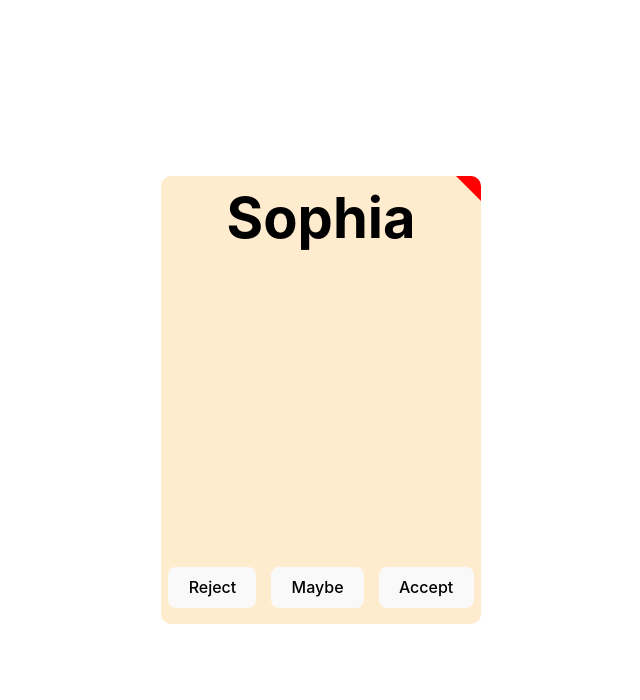
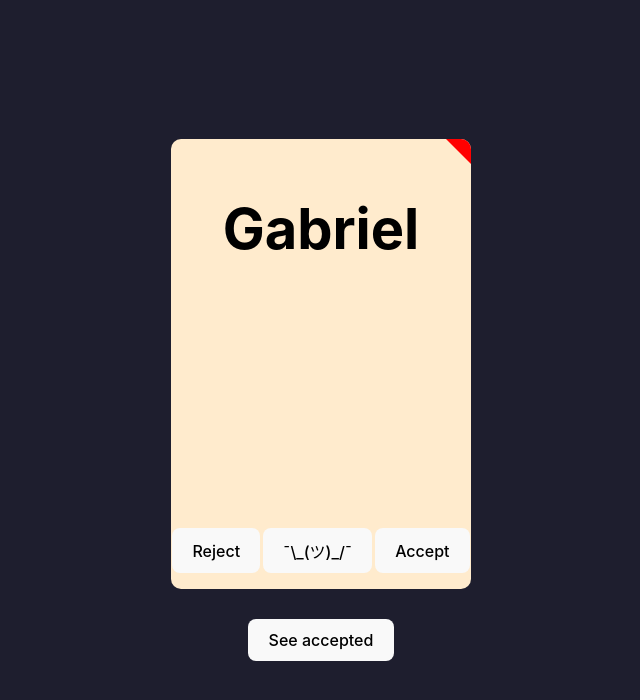
Before and after one commit to MDario123/react-name-selector-app, a React (Vite) app: page / in a window 1280 px wide. Shown: the top 700 px of the page, without its empty margins (319-959 px from the left). Built offline with nearby package versions, Linux system fonts and the light colour scheme.

Commit message:
progress

```diff
--- a/package.json
+++ b/package.json
@@ -10,6 +10,7 @@
     "preview": "vite preview"
   },
   "dependencies": {
+    "motion": "^11.13.1",
     "react": "^18.3.1",
     "react-dom": "^18.3.1"
   },
--- a/src/App.css
+++ b/src/App.css
@@ -1,31 +1,58 @@
-#root {
-  max-width: 1280px;
-  margin: 0 auto;
-  padding: 2rem;
-  text-align: center;
+body {
+  background-color: #1e1e2e;
+  justify-content: center;
+}
+
+.app {
+  height: 100%;
+  width: 100%;
+
+  .choose {
+    display: flex;
+    flex-direction: column;
+  }
+}
+
+.cardSlot {
+  max-height: 80vh;
+  height: 450px;
+
+  max-width: 80vw;
+  width: 300px;
+
+  align-self: center;
+  justify-self: center;
+  display: grid;
+
+  background-color: #181825;
+  border-radius: 10px;
+}
+
+.cardSlot>* {
+  grid-area: 1 / 1;
+}
+
+.viewChanger {
+  /* position: absolute; */
+
+  align-self: center;
+  margin-top: 30px;
 }
 
 .card {
-  height: 28rem;
-  width: 20rem;
+  height: 100%;
+  width: 100%;
+  border-radius: inherit;
+
   display: grid;
   transform-style: preserve-3d;
-
-  &.card--front {
-    animation: cardFlip 0.275s forwards linear;
-  }
-
-  &.card--back {
-    animation: cardUnFlip 0.275s forwards linear;
-  }
 
   .cornerIndicator {
     width: 0;
     height: 0;
     border-left: 25px solid transparent;
     border-top: 25px solid red;
-    border-top-right-radius: 10px;
-    backface-visibility: visible;
+    border-top-right-radius: inherit;
 
     justify-self: end;
     align-self: start;
@@ -41,17 +68,40 @@
   height: 100%;
   width: 100%;
   background-color: blanchedalmond;
+  border-radius: inherit;
+
   display: grid;
+
   backface-visibility: hidden;
 
-  border-radius: 10px;
-
   .name {
+    margin-top: 3rem;
     align-self: start;
     justify-self: center;
     font-size: 56px;
     font-weight: 700;
     color: black;
+  }
+
+  .cardButtons {
+    width: 100%;
+
+    align-self: end;
+    margin-bottom: 1rem;
+
+    display: flex;
+    flex: auto;
+    flex-direction: row;
+    justify-content: space-around;
+  }
+
+  .stamp {
+    height: 12rem;
+    width: 16rem;
+    visibility: hidden;
+    opacity: 0%;
+    align-self: center;
+    justify-self: center;
   }
 }
 
@@ -59,11 +109,11 @@
   height: 100%;
   width: 100%;
   background-color: blanchedalmond;
+  border-radius: inherit;
+
   display: grid;
   backface-visibility: hidden;
   transform: rotateY(180deg);
-
-  border-radius: 10px;
 
   .content {
     color: black;
@@ -71,43 +121,3 @@
     justify-self: center;
   }
 }
-
-.cardButtons {
-  width: 100%;
-
-  align-self: end;
-  margin-bottom: 1rem;
-
-  display: flex;
-  flex: auto;
-  flex-direction: row;
-  justify-content: space-around;
-}
-
-@keyframes cardUnFlip {
-  0% {
-    transform: rotateZ(0deg) rotateY(0deg);
-  }
-
-  50% {
-    transform: rotateZ(-10deg) rotateY(90deg);
-  }
-
-  100% {
-    transform: rotateZ(0deg) rotateY(180deg);
-  }
-}
-
-@keyframes cardFlip {
-  0% {
-    transform: rotateZ(0deg) rotateY(180deg);
-  }
-
-  50% {
-    transform: rotateZ(-10deg) rotateY(90deg);
-  }
-
-  100% {
-    transform: rotateZ(0deg) rotateY(0deg);
-  }
-}
--- a/src/App.tsx
+++ b/src/App.tsx
@@ -1,65 +1,60 @@
 import { useState } from "react";
 import "./App.css";
 import { babyNames } from "./assets/data";
+import { NameCard, NameCardProps } from "./components/NameCard";
+import { AnimatePresence } from "motion/react";
 
-let acceptedNames = [];
+function Show() {
+  return null;
+}
 
-function NameCard() {
-  const rand = () => Math.floor(Math.random() * babyNames.length);
-  let [babyNameIndex, setBabyNameIndex] = useState(rand());
-  let [toRotate, setToRotate] = useState("uwuntu");
-  let [isShowingFront, setIsShowingFront] = useState(true);
+function App() {
+  let [availableNames, setAvailableNames] = useState(babyNames);
+  let [acceptedNames, setAcceptedNames] = useState(babyNames);
+  let [view, setView] = useState("");
 
-  const deleteName = (idx: number) => {
-    let lastIdx = babyNames.length - 1;
-    [babyNames[idx], babyNames[lastIdx]] = [babyNames[lastIdx], babyNames[idx]];
-    babyNames.pop();
-  };
+  let card = <div>No more names available.</div>;
+  if (availableNames.length > 0) {
+    const name = availableNames[availableNames.length - 1];
 
-  const flipCard = () => {
-    setToRotate(isShowingFront ? "card--back" : "card--front");
-    setIsShowingFront(!isShowingFront);
-  };
+    const no = () => setAvailableNames((prev) => [...prev.slice(0, -1)]);
+    const yes = () => {
+      setAcceptedNames((prev) => [...prev, name]);
+      setAvailableNames((prev) => [...prev.slice(0, -1)]);
+    };
+    const maybe = () => {
+      setAvailableNames((prev) => {
+        const idx = Math.floor(Math.random() * prev.length);
+        [prev[idx], prev[prev.length - 1]] = [prev[prev.length - 1], prev[idx]];
+        return [...prev];
+      });
+    };
+
+    let nameCardProps: NameCardProps = {
+      name,
+      no,
+      yes,
+      maybe,
+    };
+    card = <NameCard key={nameCardProps.name.name} {...nameCardProps} />;
+  }
 
   return (
-    <div className={"card " + toRotate}>
-      <div className="frontSide">
-        <div className="name">{babyNames[babyNameIndex].name}</div>
-        <div className="cardButtons">
-          <button
-            onClick={() => {
-              deleteName(babyNameIndex);
-              setBabyNameIndex(rand());
-            }}
-          >
-            Reject
-          </button>
-          <button onClick={() => setBabyNameIndex(rand())}>Maybe</button>
-          <button
-            onClick={() => {
-              acceptedNames.push(babyNames[babyNameIndex]);
-              deleteName(babyNameIndex);
-              setBabyNameIndex(rand());
-            }}
-          >
-            Accept
-          </button>
+    <div className={"app " + view}>
+      <div className="choose">
+        <div className="cardSlot">
+          <AnimatePresence>{card}</AnimatePresence>
         </div>
+        <button
+          className="viewChanger"
+          onClick={() => setView(view == "show" ? "choose" : "show")}
+        >
+          See accepted
+        </button>
       </div>
-      <div className="backSide">
-        <p className="content">{babyNames[babyNameIndex].etimology}</p>
-      </div>
-      <div className="cornerIndicator" onClick={() => flipCard()} />
+      <Show />
     </div>
   );
 }
 
-function App() {
-  return (
-    <>
-      <NameCard />
-    </>
-  );
-}
-
 export default App;
--- a/src/assets/data.ts
+++ b/src/assets/data.ts
@@ -12,4 +12,52 @@ export let babyNames: BabyName[] = [
     name: "Jackson",
     etimology: `From an English surname meaning "son of Jack". A famous bearer of the surname was American president Andrew Jackson (1767-1845).`,
   },
+  { name: "Olivia", etimology: "" },
+  { name: "Liam", etimology: "" },
+  { name: "Emma", etimology: "" },
+  { name: "Noah", etimology: "" },
+  { name: "Ava", etimology: "" },
+  { name: "Lucas", etimology: "" },
+  { name: "Isabella", etimology: "" },
+  { name: "Oliver", etimology: "" },
+  { name: "Mia", etimology: "" },
+  { name: "Ethan", etimology: "" },
+  { name: "Amelia", etimology: "" },
+  { name: "Aiden", etimology: "" },
+  { name: "Harper", etimology: "" },
+  { name: "Elijah", etimology: "" },
+  { name: "Evelyn", etimology: "" },
+  { name: "James", etimology: "" },
+  { name: "Charlotte", etimology: "" },
+  { name: "Benjamin", etimology: "" },
+  { name: "Abigail", etimology: "" },
+  { name: "William", etimology: "" },
+  { name: "Emily", etimology: "" },
+  { name: "Alexander", etimology: "" },
+  { name: "Madison", etimology: "" },
+  { name: "Michael", etimology: "" },
+  { name: "Elizabeth", etimology: "" },
+  { name: "Mason", etimology: "" },
+  { name: "Sofia", etimology: "" },
+  { name: "Logan", etimology: "" },
+  { name: "Avery", etimology: "" },
+  { name: "Matthew", etimology: "" },
+  { name: "Ella", etimology: "" },
+  { name: "Daniel", etimology: "" },
+  { name: "Scarlett", etimology: "" },
+  { name: "Henry", etimology: "" },
+  { name: "Grace", etimology: "" },
+  { name: "Joseph", etimology: "" },
+  { name: "Lily", etimology: "" },
+  { name: "Samuel", etimology: "" },
+  { name: "Chloe", etimology: "" },
+  { name: "David", etimology: "" },
+  { name: "Victoria", etimology: "" },
+  { name: "Carter", etimology: "" },
+  { name: "Riley", etimology: "" },
+  { name: "Wyatt", etimology: "" },
+  { name: "Aria", etimology: "" },
+  { name: "Jayden", etimology: "" },
+  { name: "Zoey", etimology: "" },
+  { name: "Gabriel", etimology: "" },
 ];
--- /dev/null
+++ b/src/components/NameCard.tsx
@@ -0,0 +1,126 @@
+import { useState } from "react";
+import { BabyName } from "../assets/data";
+import { motion } from "motion/react";
+
+export interface NameCardProps {
+  name: BabyName;
+  yes: () => void;
+  no: () => void;
+  maybe: () => void;
+}
+
+const card = {
+  draw: {
+    transform: ["translateY(-200vh)", "translateY(0)"],
+    transition: {
+      duration: 0.4,
+      times: [0, 1],
+      ease: "easeOut",
+      delay: 0.1,
+    },
+  },
+  front: {
+    transform: [
+      "rotateY(180deg)",
+      "rotateY(90deg) rotateZ(10deg) scale(1.1)",
+      "rotateY(0deg)",
+    ],
+    transition: {
+      duration: 0.4,
+      times: [0, 0.5, 1],
+      ease: "linear",
+    },
+  },
+  back: {
+    transform: [
+      "rotateY(0deg)",
+      "rotateY(90deg) rotateZ(-10deg) scale(1.1)",
+      "rotateY(180deg)",
+    ],
+    transition: {
+      duration: 0.4,
+      times: [0, 0.5, 1],
+      ease: "linear",
+    },
+  },
+  yes: {
+    transform: [
+      "translateX(0)",
+      "translateX(-5vw) rotateZ(-10deg)",
+      "translateX(80vw) rotateZ(20deg)",
+    ],
+    transition: {
+      duration: 0.4,
+      times: [0, 0.3, 1],
+      ease: ["easeOut", "easeIn"],
+    },
+  },
+  no: {
+    transform: [
+      "translateX(0)",
+      "translateX(5vw) rotateZ(10deg)",
+      "translateX(-80vw) rotateZ(-20deg)",
+    ],
+    transition: {
+      duration: 0.4,
+      times: [0, 0.3, 1],
+      ease: ["easeOut", "easeIn"],
+    },
+  },
+  maybe: {
+    transform: ["translateY(0)", "translateY(-80vh)"],
+    transition: {
+      duration: 0.4,
+      times: [0, 1],
+      ease: "easeOut",
+    },
+  },
+};
+
+export function NameCard({ name, yes, no, maybe }: NameCardProps) {
+  const [facing, setFacing] = useState("draw");
+  const [choice, setChoice] = useState("maybe");
+
+  const toggleFacing = () => {
+    setFacing((prev) => (prev == "back" ? "front" : "back"));
+  };
+
+  return (
+    <motion.div className="card" animate={facing} exit={choice} variants={card}>
+      <div className="frontSide">
+        <div className="name">{name.name}</div>
+        <img className="stamp" src="/public/redApprovedStamp.png" />
+        <div className="cardButtons">
+          <button
+            onClick={() => {
+              setChoice("no");
+              no();
+            }}
+          >
+            Reject
+          </button>
+          <button
+            onClick={() => {
+              setChoice("maybe");
+              maybe();
+            }}
+          >
+            ¯\_(ツ)_/¯
+          </button>
+          <button
+            onClick={() => {
+              setChoice("yes");
+              yes();
+            }}
+          >
+            Accept
+          </button>
+        </div>
+      </div>
+      <div className="backSide">
+        <p className="content">{name.etimology}</p>
+      </div>
+      <div className="cornerIndicator" onClick={() => toggleFacing()} />
+    </motion.div>
+  );
+}
```
Also changed, not shown: public/redApprovedStamp.png (added), 1 other file (tests, documents, lock files or other folders).
